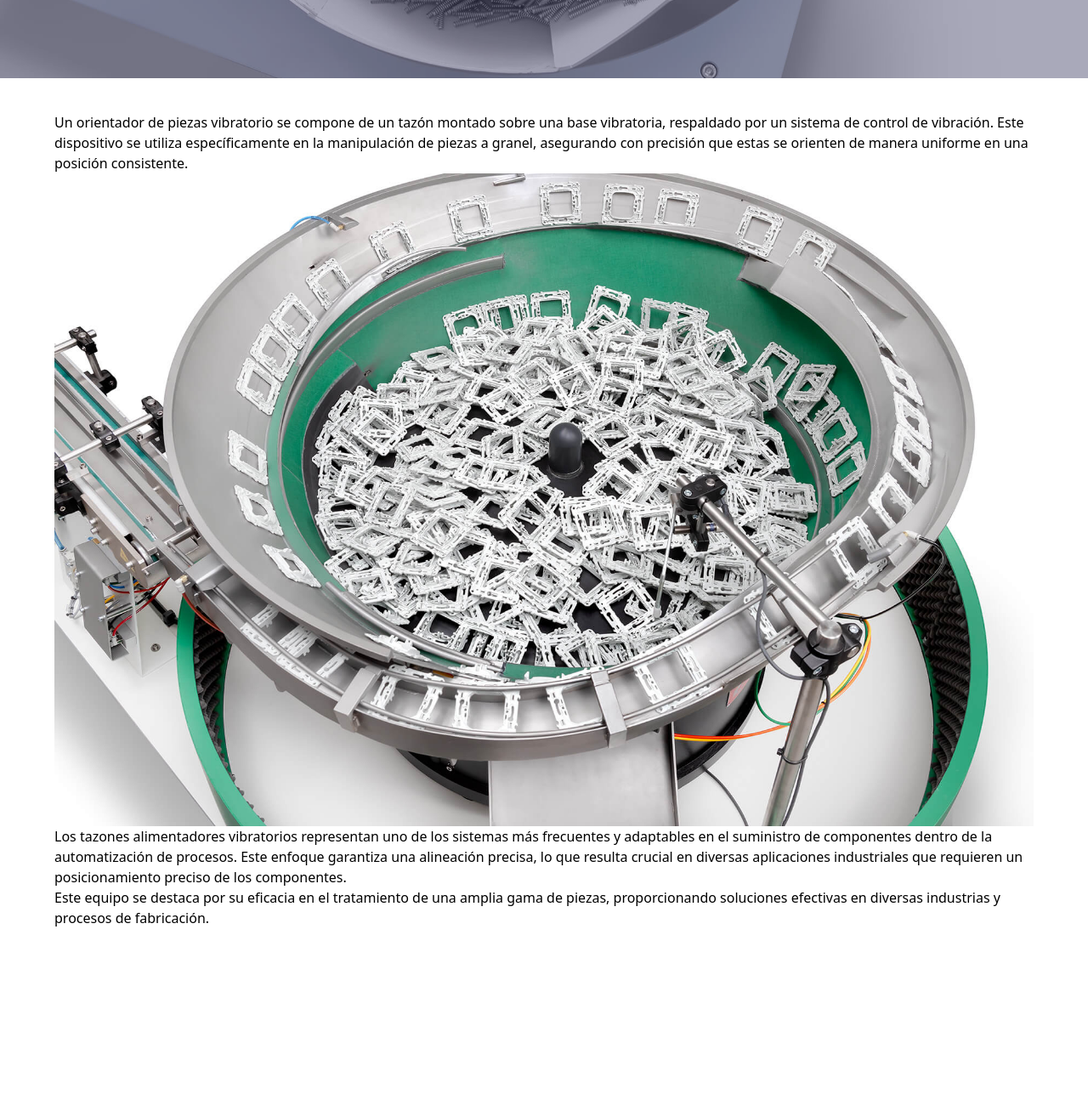
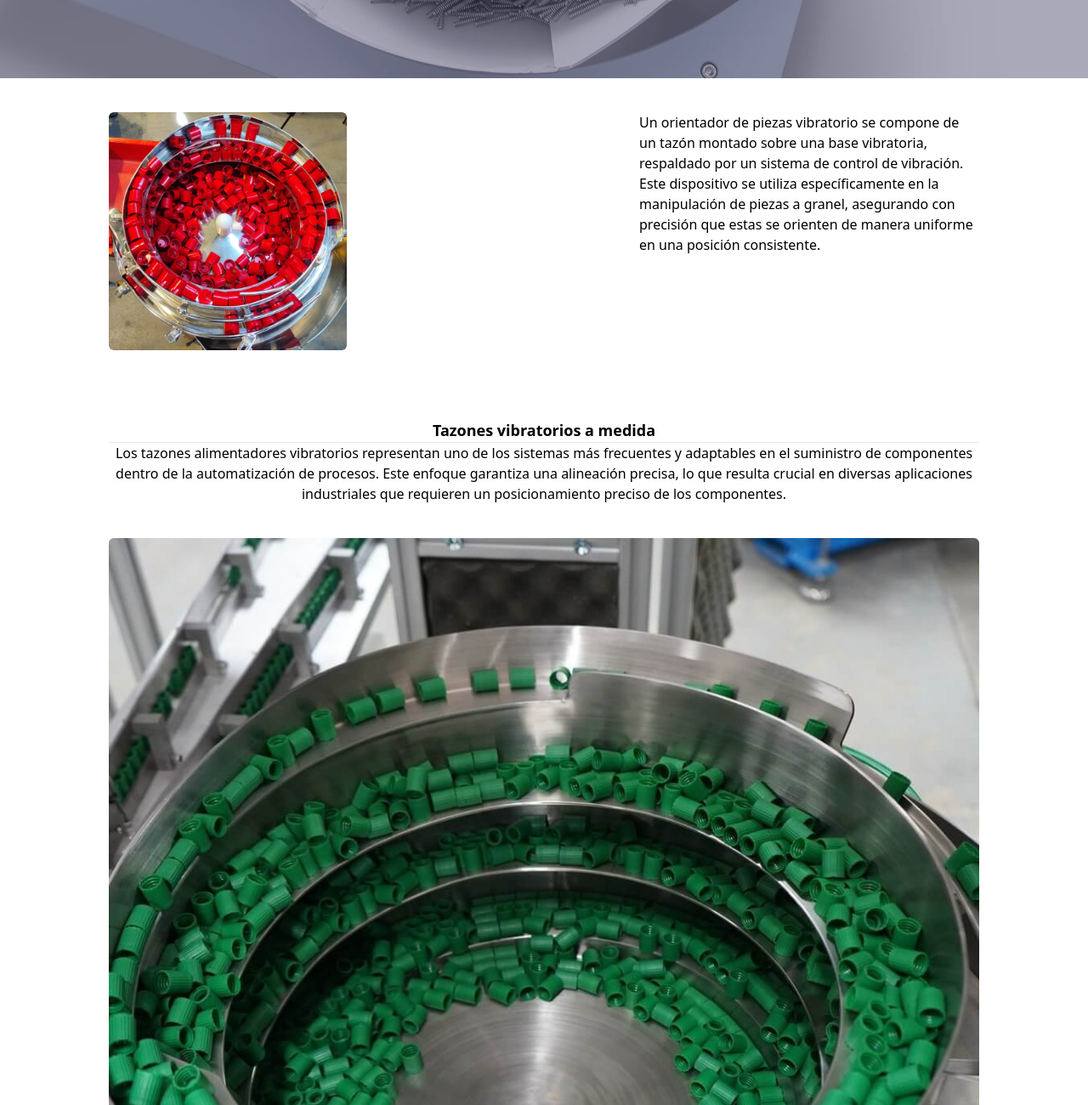
Before and after one commit to jesus010795/pigore, a website: page src/index.html in a window 1280 px wide. Shown: the part 820-2120 px from the top of the page at 85% size. Before the commit the page ends 1912 px from the top, so only its background shows below. Drawn offline with Linux system fonts and the light colour scheme.

Commit message:
Main section layout

```diff
--- a/src/css/input.css
+++ b/src/css/input.css
@@ -4,7 +4,7 @@
 
 @layer components{
     .wrapper{
-        @apply w-[90%] max-w-screen-2xl mx-auto
+        @apply w-[80%] max-w-screen-2xl mx-auto
     }
     .button{
         @apply block w-max p-3 rounded-xl bg-primary-blue text-white font-bold
--- a/src/index.html
+++ b/src/index.html
@@ -84,16 +84,26 @@
                 </div>
             </article>
         </section>
-        <section class="wrapper">
-            <p>Un orientador de piezas vibratorio se compone de un tazón montado sobre una base vibratoria, respaldado por un sistema de control de vibración. Este dispositivo se utiliza específicamente en la manipulación de piezas a granel, asegurando con precisión que estas se orienten de manera uniforme en una posición consistente.</p>
-            <img src="./images/bowl.jpg" alt="" class="">
-            <p>
-                Los tazones alimentadores vibratorios representan uno de los sistemas más frecuentes y adaptables en el suministro de componentes dentro de la automatización de procesos.
-                Este enfoque garantiza una alineación precisa, lo que resulta crucial en diversas aplicaciones industriales que requieren un posicionamiento preciso de los componentes.
-             </p>
-            <p>Este equipo se destaca por su eficacia en el tratamiento de una amplia gama de piezas, proporcionando soluciones efectivas en diversas industrias y procesos de fabricación.</p>
+        <section class="wrapper ">
+           <div class="mb-20 flex flex-col justify-between gap-5 md:flex-row-reverse ">
+               <p class="max-w-[400px]">Un orientador de piezas vibratorio se compone de un tazón montado sobre una base vibratoria, respaldado por un sistema de control de vibración. Este dispositivo se utiliza específicamente en la manipulación de piezas a granel, asegurando con precisión que estas se orienten de manera uniforme en una posición consistente.</p>
+               <img src="./images/bowltad.jpg" alt="" class="rounded-md w-[75%] max-w-[280px]">
+           </div>
+           <div class="mb-10 text-center">
+                <h3 class="text-lg font-bold" >Tazones vibratorios a medida</h3><hr>
+                <p>Los tazones alimentadores vibratorios representan uno de los sistemas más frecuentes y adaptables en el suministro de componentes dentro de la automatización de procesos.
+                Este enfoque garantiza una alineación precisa, lo que resulta crucial en diversas aplicaciones industriales que requieren un posicionamiento preciso de los componentes.</p>
+            </div>
+            <figure class="relative mb-10">
+                <img src="./images/hossierbowl.jpg" alt="" class="rounded-md">
+                <div>
+                    <p>Nuestros equipos se destaca por su eficacia en el tratamiento de una amplia gama de piezas, proporcionando soluciones efectivas en diversas industrias y procesos de fabricación.</p>
+                </div>
+            </figure>
         </section>
     </main>
+    <footer>
 
+    </footer>
 </body>
 </html>
```
Also changed, not shown: src/css/output.css, src/images/bowltad.jpg (added), src/images/hossierbowl.jpg (added), src/images/tadequipo.jpg (added), src/images/welder.png (added).
